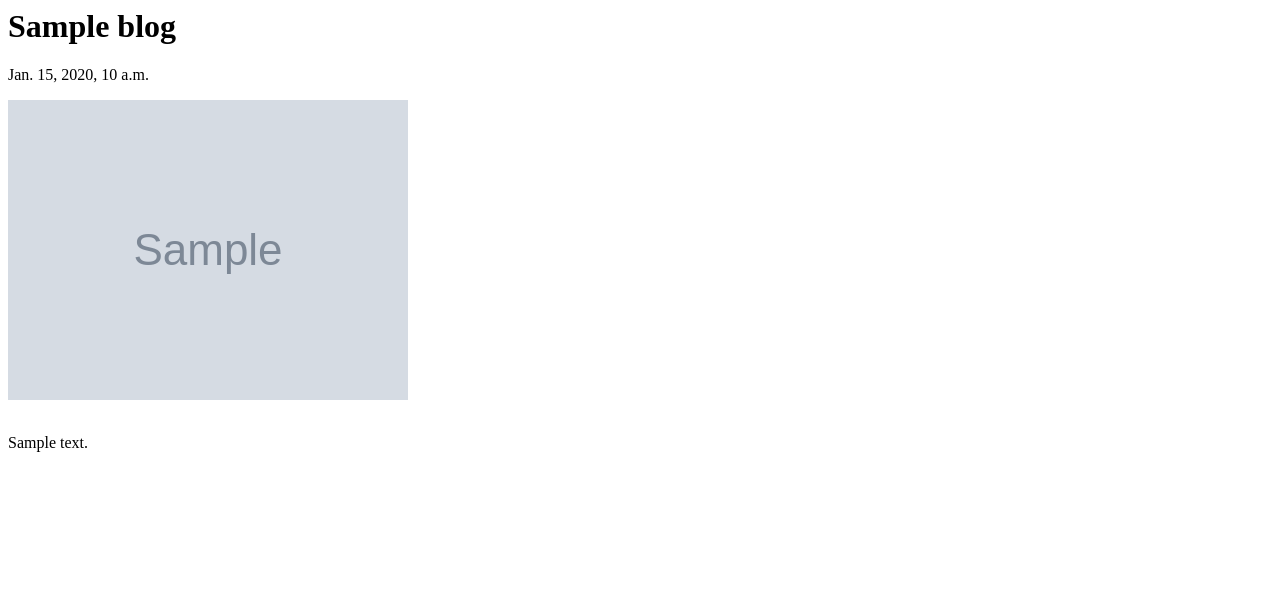
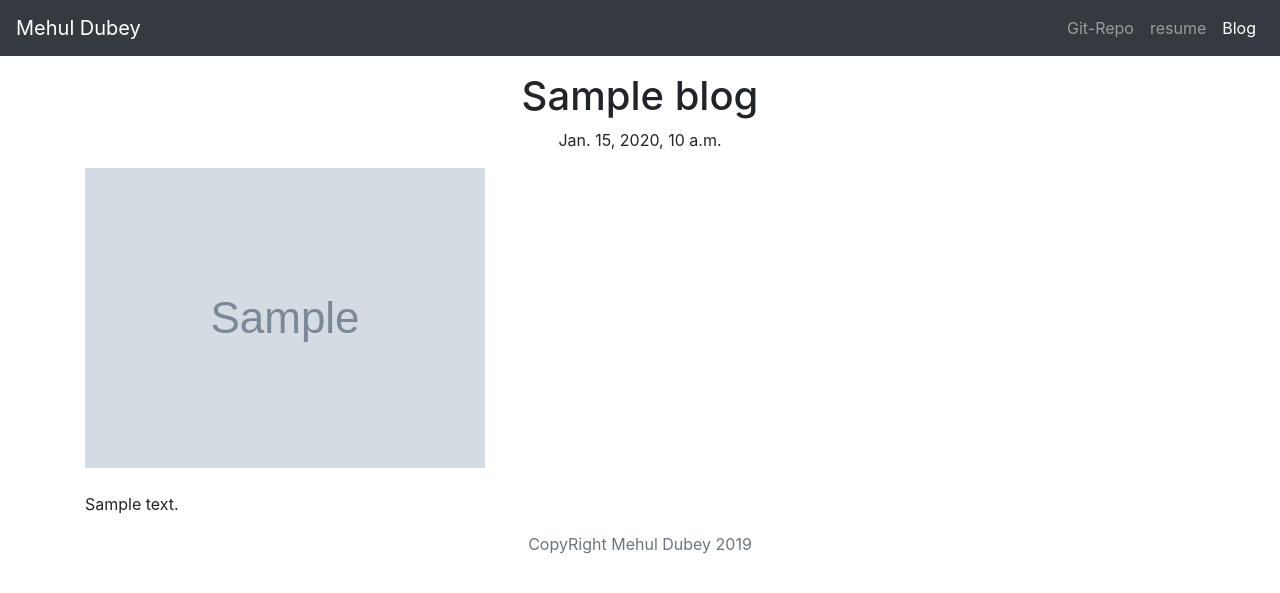
Before and after one commit to md1894/portfolio-django, a Django app: template blog/templates/blog/detail.html in a window 1280 px wide. Shown: the top 593 px of the page. Run offline with Django 3.2, Linux system fonts and the light colour scheme; the template is opened without the code that fills it: most values are stand-ins (such as "Sample title", 1, 10 or a date in 2020); grey boxes marked "Sample" are stand-in pictures; some libraries are stand-ins or nearby versions.

Commit message:
completed

```diff
--- a/blog/templates/blog/detail.html
+++ b/blog/templates/blog/detail.html
@@ -1,14 +1,94 @@
-<div class="container">
+<!doctype html>
+<html lang="en">
+
+<head>
+        {% load staticfiles %}
+    <meta charset="utf-8">
+    <meta name="viewport" content="width=device-width, initial-scale=1, shrink-to-fit=no">
+    <meta name="description" content="">
+    <meta name="author" content="Mark Otto, Jacob Thornton, and Bootstrap contributors">
+    <meta name="generator" content="Jekyll v3.8.6">
+    <title>All Blogs : Mehul</title>
+
+    <link rel="canonical" href="https://getbootstrap.com/docs/4.4/examples/album/">
+
+    <!-- Bootstrap core CSS -->
+    <link rel="stylesheet" href="https://stackpath.bootstrapcdn.com/bootstrap/4.4.1/css/bootstrap.min.css"
+        integrity="sha384-Vkoo8x4CGsO3+Hhxv8T/Q5PaXtkKtu6ug5TOeNV6gBiFeWPGFN9MuhOf23Q9Ifjh" crossorigin="anonymous">
+
+    <!-- Favicons -->
+    <link rel="apple-touch-icon" href="/docs/4.4/assets/img/favicons/apple-touch-icon.png" sizes="180x180">
+    <link rel="icon" href="/docs/4.4/assets/img/favicons/favicon-32x32.png" sizes="32x32" type="image/png">
+    <link rel="icon" href="/docs/4.4/assets/img/favicons/favicon-16x16.png" sizes="16x16" type="image/png">
+    <link rel="manifest" href="/docs/4.4/assets/img/favicons/manifest.json">
+    <link rel="mask-icon" href="/docs/4.4/assets/img/favicons/safari-pinned-tab.svg" color="#563d7c">
+    <link rel="icon" href="/docs/4.4/assets/img/favicons/favicon.ico">
+    <meta name="msapplication-config" content="/docs/4.4/assets/img/favicons/browserconfig.xml">
+    <meta name="theme-color" content="#563d7c">
 
 
+    <style>
+        .bd-placeholder-img {
+            font-size: 1.125rem;
+            text-anchor: middle;
+            -webkit-user-select: none;
+            -moz-user-select: none;
+            -ms-user-select: none;
+            user-select: none;
+        }
 
+        @media (min-width: 768px) {
+            .bd-placeholder-img-lg {
+                font-size: 3.5rem;
+            }
+        }
+    </style>
+    <!-- Custom styles for this template -->
+    <link href="album.css" rel="stylesheet">
+</head>
 
+<body>
+    <header>
+        <nav class="navbar navbar-expand-lg navbar-dark bg-dark">
+            <a class="navbar-brand" href="{% url 'home' %}">Mehul Dubey</a>
+            <button class="navbar-toggler" type="button" data-toggle="collapse" data-target="#navbarNavAltMarkup"
+                aria-controls="navbarNavAltMarkup" aria-expanded="false" aria-label="Toggle navigation">
+                <span class="navbar-toggler-icon"></span>
+            </button>
+            <div class="collapse navbar-collapse" id="navbarNavAltMarkup">
+                <div class="navbar-nav ml-auto">
+                    <a class="nav-item nav-link " href="https://github.com/mehulkumar18021994">Git-Repo</a>
+                    <a class="nav-item nav-link" href="{% static 'resume.pdf' %}">resume</a>
+                    <a class="nav-item nav-link active" href="{% url 'allblog' %}" >Blog</a>
+                </div>
+            </div>
+        </nav>
+    </header>
+
+    <main role="main">
+        <div class="container">
           <h1 class="text-center pt-3">{{ blog.title }}</h1>
           <p class="text-center">{{ blog.pub_date }}</p>
           <img class="img-fluid" src="{{ blog.image.url }}"  />
           <br />
           <br />
           <p>{{ blog.body }}</p>
+        </div>
+    </main>
 
+    <footer class="text-muted">
+        <div class="container text-center">
+            <p>CopyRight Mehul Dubey {% now "Y" %}</p>
+        </div>
+    </footer>
+    <script src="https://code.jquery.com/jquery-3.4.1.slim.min.js"
+        integrity="sha384-J6qa4849blE2+poT4WnyKhv5vZF5SrPo0iEjwBvKU7imGFAV0wwj1yYfoRSJoZ+n"
+        crossorigin="anonymous"></script>
+    <script src="https://cdn.jsdelivr.net/npm/popper.js@1.16.0/dist/umd/popper.min.js"
+        integrity="sha384-Q6E9RHvbIyZFJoft+2mJbHaEWldlvI9IOYy5n3zV9zzTtmI3UksdQRVvoxMfooAo"
+        crossorigin="anonymous"></script>
+    <script src="https://stackpath.bootstrapcdn.com/bootstrap/4.4.1/js/bootstrap.min.js"
+        integrity="sha384-wfSDF2E50Y2D1uUdj0O3uMBJnjuUD4Ih7YwaYd1iqfktj0Uod8GCExl3Og8ifwB6"
+        crossorigin="anonymous"></script>
 
-      </div>
+</html>
--- a/jobs/templates/jobs/home.html
+++ b/jobs/templates/jobs/home.html
@@ -8,7 +8,7 @@
     <meta name="description" content="">
     <meta name="author" content="Mark Otto, Jacob Thornton, and Bootstrap contributors">
     <meta name="generator" content="Jekyll v3.8.6">
-    <title>Album example · Bootstrap</title>
+    <title>Mehul Dubey</title>
 
     <link rel="canonical" href="https://getbootstrap.com/docs/4.4/examples/album/">
 
@@ -59,7 +59,7 @@
                 <div class="navbar-nav ml-auto">
                     <a class="nav-item nav-link " href="https://github.com/mehulkumar18021994">Git-Repo</a>
                     <a class="nav-item nav-link" href="{% static 'resume.pdf' %}">resume</a>
-                    <a class="nav-item nav-link" href="#">Blog</a>
+                    <a class="nav-item nav-link" href="{% url 'allblog' %}">Blog</a>
                 </div>
             </div>
         </nav>
```
Also changed, not shown: blog/templates/blog/allblog.html (+5 -4 lines). Lines whose indentation alone changed are shown as unchanged.
